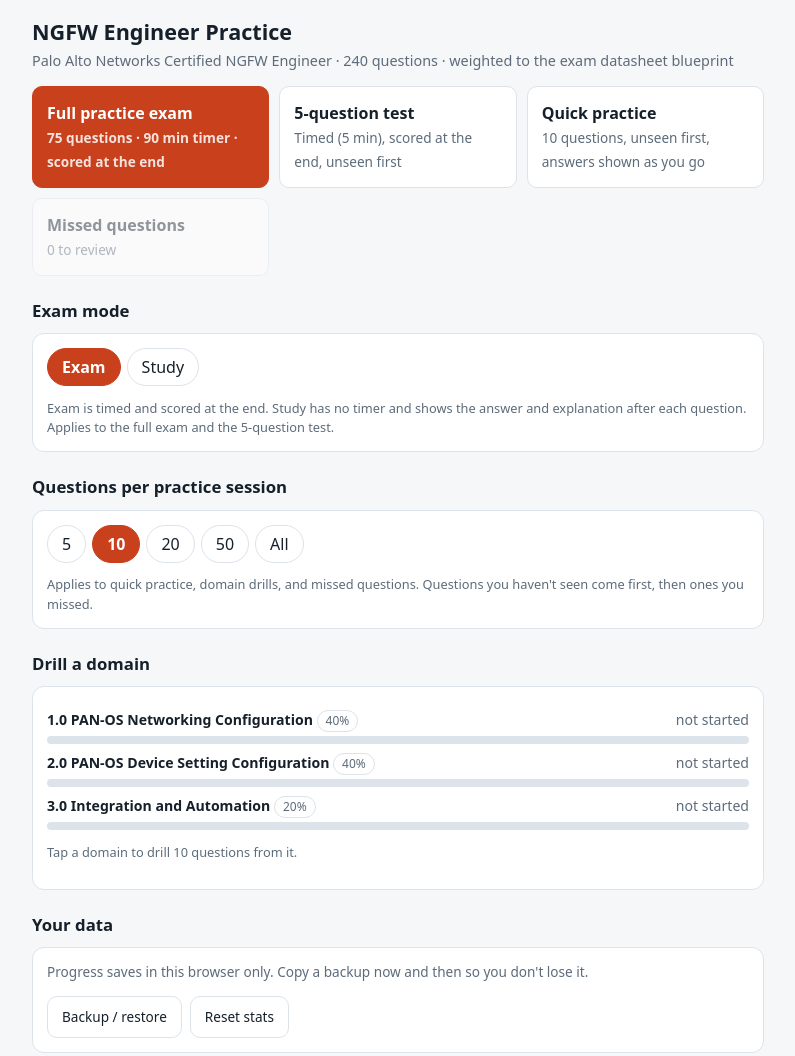
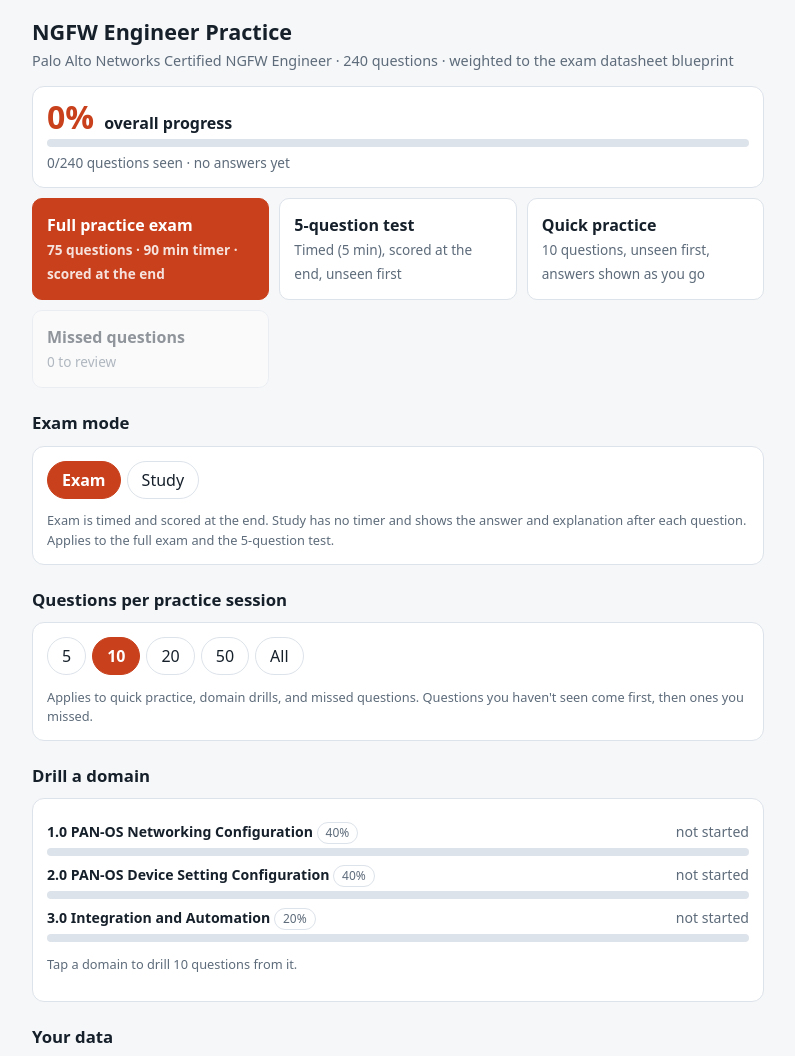
Before and after one commit to cburdette90/ngfw-engineer, a plain HTML site: page index.html in a window 1280 px wide. Shown: the top 1056 px of the page, without its empty margins (242-1037 px from the left). Drawn offline with Linux system fonts and the light colour scheme.

Commit message:
Show overall progress on the home screen
Co-Authored-By: Claude Opus 5.5 <noreply@anthropic.com>
Claude-Session: https://claude.ai/code/session_011AHcG3aVY5z6q38Upj1MkD

```diff
--- a/index.html
+++ b/index.html
@@ -41,6 +41,8 @@ button:disabled{opacity:.45;cursor:default}
 .dom .lbl a:hover,.dom .lbl a:active{color:var(--brand);text-decoration:underline}
 .bar{height:8px;background:var(--line);border-radius:6px;overflow:hidden;margin-top:4px}
 .bar i{display:block;height:100%;background:var(--brand)}
+.overall{display:flex;align-items:baseline;gap:10px;flex-wrap:wrap}
+.overall .big-pct{font-size:2rem;font-weight:700;line-height:1;color:var(--brand)}
 .muted{color:var(--muted)}
 .small{font-size:.85rem}
 .top{display:flex;align-items:center;gap:10px;position:sticky;top:env(safe-area-inset-top);background:var(--bg);padding:8px 0;z-index:2;border-bottom:1px solid var(--line);margin-bottom:12px}
@@ -114,6 +116,7 @@ const qhtml=s=>{const k=s.indexOf("\n\n"); return k<0?esc(s):esc(s.slice(0,k))+`
 function record(id, ok){ const s=mem.stats[id]||{s:0,c:0,w:false}; s.s++; if(ok)s.c++; s.w=!ok; mem.stats[id]=s; }
 function missedIds(){ return BANK.filter(q=>mem.stats[q.id]&&mem.stats[q.id].w).map(q=>q.id); }
 function domainStats(d){ let s=0,c=0,seen=0; BANK.filter(q=>q.d==d).forEach(q=>{const t=mem.stats[q.id]; if(t){s+=t.s;c+=t.c;seen++;}}); return {pct:s?Math.round(c/s*100):null,seen,total:BANK.filter(q=>q.d==d).length}; }
+function overallStats(){ let s=0,c=0,seen=0; BANK.forEach(q=>{const t=mem.stats[q.id]; if(t){s+=t.s;c+=t.c;seen++;}}); return {acc:s?Math.round(c/s*100):null,seen,total:BANK.length,cov:BANK.length?Math.round(seen/BANK.length*100):0}; }
 function pick(ids){
   const n=mem.size||ids.length;
   const score=id=>{const t=mem.stats[id]; if(!t) return 0; if(t.w) return 1; return 2+t.c/t.s;};
@@ -175,6 +178,9 @@ function renderHome(){
   $("#app").innerHTML=`
   <h1>NGFW Engineer Practice</h1>
   <p class="sub">Palo Alto Networks Certified NGFW Engineer &middot; ${BANK.length} questions &middot; weighted to the exam datasheet blueprint</p>
+  ${(()=>{const o=overallStats();return `<div class="card"><div class="overall"><span class="big-pct">${o.cov}%</span><b>overall progress</b></div>
+    <div class="bar"><i style="width:${o.cov}%"></i></div>
+    <p class="small muted" style="margin:6px 0 0">${o.seen}/${o.total} questions seen &middot; ${o.acc===null?"no answers yet":o.acc+"% correct"}</p></div>`})()}
   <div class="grid">
     <button class="big primary" id="bExam"><b>Full practice exam</b><span style="color:inherit;opacity:.85">${EXAM_N} questions &middot; ${mem.study?"study mode, no timer, answers as you go":EXAM_MIN+" min timer &middot; scored at the end"}</span></button>
     <button class="big" id="bMini"><b>5-question test</b><span>${mem.study?"No timer, answers as you go":"Timed ("+MINI_MIN+" min), scored at the end"}, unseen first</span></button>
--- a/sw.js
+++ b/sw.js
@@ -1,4 +1,4 @@
-const C="ngfw-eng-v1";
+const C="ngfw-eng-v2";
 const FILES=["./","index.html","manifest.webmanifest","icon-180.png","icon-192.png","icon-512.png","bank/d1a.js","bank/d1b.js","bank/d2a.js","bank/d2b.js","bank/d3.js"];
 self.addEventListener("install",e=>{e.waitUntil(caches.open(C).then(c=>c.addAll(FILES)));self.skipWaiting();});
 self.addEventListener("activate",e=>{e.waitUntil(caches.keys().then(k=>Promise.all(k.filter(x=>x!==C).map(x=>caches.delete(x)))));self.clients.claim();});
```
